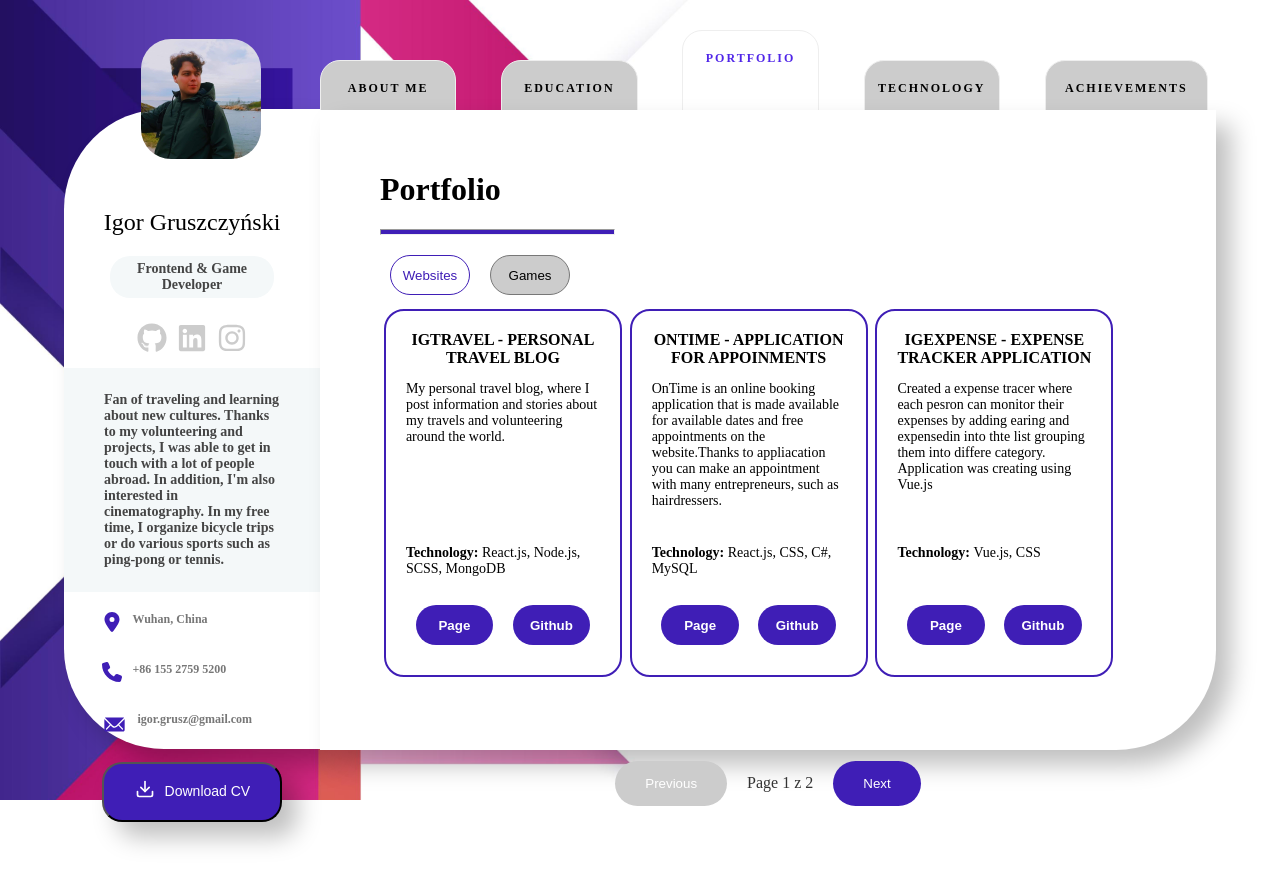
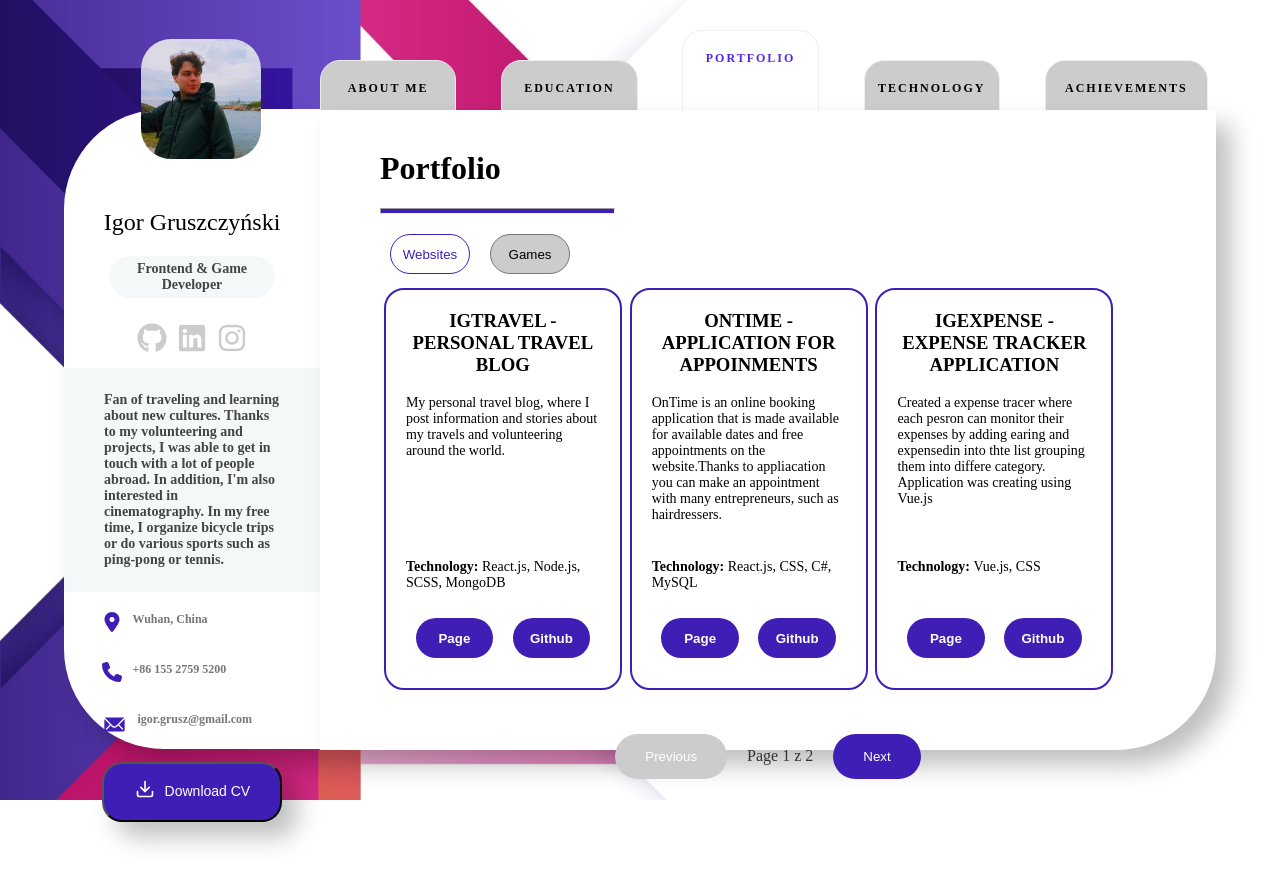
Before and after one commit to I-Gruszczynski/website_cv, a React (Create React App) app: page / in a window 1280 px wide. Both pictures are taken after a click on the item "PORTFOLIO". After the commit the page ends 859 px from the top, so only its background shows below. Built offline with nearby package versions, Linux system fonts and the light colour scheme.

Commit message:
fix styling

```diff
--- a/src/App.css
+++ b/src/App.css
@@ -12,7 +12,7 @@ body {
 .main-mybio {
   position: relative;
   width: 20%;
-  height: 70vh;
+  height: 75vh;
   background-color: white;
   margin: 8.5% 2.5% 5% 5%;
   float: left;
@@ -23,14 +23,14 @@ body {
 .main-content {
   position: relative;
   width: 55%;
-  height: 70vh;
+  height: 75vh;
   margin: 7.5% 5% 5% 2.5%;
   float: left;
 }
 .main-content-text {
   position: relative;
   width: 100%;
-  height: 70vh;
+  height: 75vh;
   background-color: white;
   border-radius: 0px 0px 50px 50px;
   box-shadow: 15px 15px 25px 0px rgba(0, 0, 0, 0.25);
--- a/src/components/portfolio/portfolio.js
+++ b/src/components/portfolio/portfolio.js
@@ -117,7 +117,7 @@ const Portfolio = () => {
           <div className="main-portfolio-text">
             {paginatedData.map((item, index) => (
               <div className="main-portfolio-text-box" key={index}>
-                <h2>{item.title}</h2>
+                <h3>{item.title}</h3>
                 <div className="main-portfolio-text-box-desc">
                   <p>{item.desc}</p>
                 </div>
--- a/src/components/portfolio/portfolio.scss
+++ b/src/components/portfolio/portfolio.scss
@@ -36,7 +36,7 @@
   color: #3f1eb6;
   cursor: pointer;
 }
-.main-portfolio-text-box > h2 {
+.main-portfolio-text-box > h3 {
   margin-top: 0px;
   text-align: center;
 }
@@ -92,7 +92,6 @@
   justify-content: center;
   align-items: center;
   gap: 20px;
-  margin-top: 40px;
   padding: 20px 0;
 
   .pagination-btn {
--- a/src/components/technology/technology.js
+++ b/src/components/technology/technology.js
@@ -131,8 +131,8 @@ const Technology = () => {
                   SetIsOpenBootstrap(false);
                 }
               }}
-              src="./images/bootstrapLogo.png"
-              alt="Bootstrap"
+              src="./images/vueLogo.png"
+              alt="Vue"
               width={80}
               height={80}
             />
@@ -143,8 +143,8 @@ const Technology = () => {
                   : "main-technology-box-lang-paragrath"
               }
             >
-              Bootstrap is the HTML and CSS framework for developing responsive
-              websites.
+              Vue.js front end JavaScript framework for building user interfaces
+              and single-page applications.
             </p>
           </div>
         </div>
@@ -157,33 +157,33 @@ const Technology = () => {
               console.log(countState);
               if (countState % 2) {
                 document.querySelector(
-                  ".main-technology-box-mainlang-html"
+                  ".main-technology-box-mainlang-html",
                 ).style.transform = "translate(-40%, 0px)";
                 document.querySelector(
-                  ".main-technology-box-mainlang-html"
+                  ".main-technology-box-mainlang-html",
                 ).style.transition = "transform 500ms ease-in-out";
                 document.querySelector(
-                  ".main-technology-box-mainlang-css"
+                  ".main-technology-box-mainlang-css",
                 ).style.transform = "translate(-140%, 0px)";
                 document.querySelector(
-                  ".main-technology-box-mainlang-css"
+                  ".main-technology-box-mainlang-css",
                 ).style.transition = "transform 500ms ease-in-out";
                 document.querySelector(
-                  ".main-technology-box-mainlang-js"
+                  ".main-technology-box-mainlang-js",
                 ).style.transform = "translate(-240%, 0px)";
                 document.querySelector(
-                  ".main-technology-box-mainlang-js"
+                  ".main-technology-box-mainlang-js",
                 ).style.transition = "transform 500ms ease-in-out";
                 SetIsOpenHtml(true);
               } else {
                 document.querySelector(
-                  ".main-technology-box-mainlang-html"
+                  ".main-technology-box-mainlang-html",
                 ).style.transform = "translate(0px, 0px)";
                 document.querySelector(
-                  ".main-technology-box-mainlang-css"
+                  ".main-technology-box-mainlang-css",
                 ).style.transform = "translate(0px, 0px)";
                 document.querySelector(
-                  ".main-technology-box-mainlang-js"
+                  ".main-technology-box-mainlang-js",
                 ).style.transform = "translate(0px, 0px)";
                 SetIsOpenHtml(false);
               }
@@ -416,24 +416,24 @@ const Technology = () => {
               console.log(countState);
               if (countState % 2) {
                 document.querySelector(
-                  ".main-technology-box-database-mysql"
+                  ".main-technology-box-database-mysql",
                 ).style.transform = "translate(-90%, 0px)";
                 document.querySelector(
-                  ".main-technology-box-database-mysql"
+                  ".main-technology-box-database-mysql",
                 ).style.transition = "transform 500ms ease-in-out";
                 document.querySelector(
-                  ".main-technology-box-database-mongo"
+                  ".main-technology-box-database-mongo",
                 ).style.transform = "translate(90%, 0px)";
                 document.querySelector(
-                  ".main-technology-box-database-mongo"
+                  ".main-technology-box-database-mongo",
                 ).style.transition = "transform 500ms ease-in-out";
                 SetIsOpenData(true);
               } else {
                 document.querySelector(
-                  ".main-technology-box-database-mysql"
+                  ".main-technology-box-database-mysql",
                 ).style.transform = "translate(0px, 0px)";
                 document.querySelector(
-                  ".main-technology-box-database-mongo"
+                  ".main-technology-box-database-mongo",
                 ).style.transform = "translate(0px, 0px)";
                 SetIsOpenData(false);
               }
--- a/src/index.css
+++ b/src/index.css
@@ -1,13 +1,16 @@
 body {
   margin: 0;
-  font-family: -apple-system, BlinkMacSystemFont, 'Segoe UI', 'Roboto', 'Oxygen',
-    'Ubuntu', 'Cantarell', 'Fira Sans', 'Droid Sans', 'Helvetica Neue',
-    sans-serif;
+  font-family:
+    -apple-system, BlinkMacSystemFont, "Segoe UI", "Roboto", "Oxygen", "Ubuntu",
+    "Cantarell", "Fira Sans", "Droid Sans", "Helvetica Neue", sans-serif;
   -webkit-font-smoothing: antialiased;
   -moz-osx-font-smoothing: grayscale;
 }
 
+h1 {
+  margin-top: 0;
+}
 code {
-  font-family: source-code-pro, Menlo, Monaco, Consolas, 'Courier New',
-    monospace;
+  font-family:
+    source-code-pro, Menlo, Monaco, Consolas, "Courier New", monospace;
 }
```
Also changed, not shown: public/images/bootstrapLogo.png (deleted), public/images/vueLogo.png (added).
